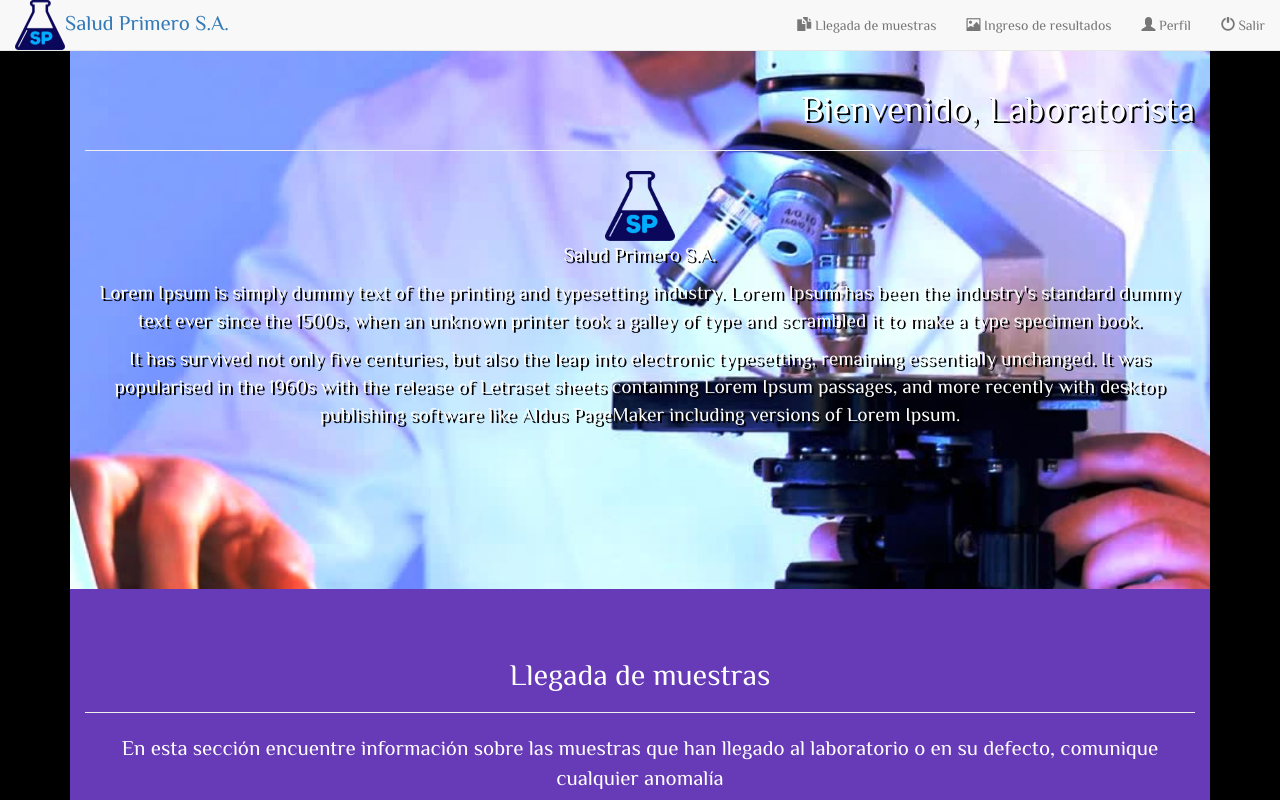
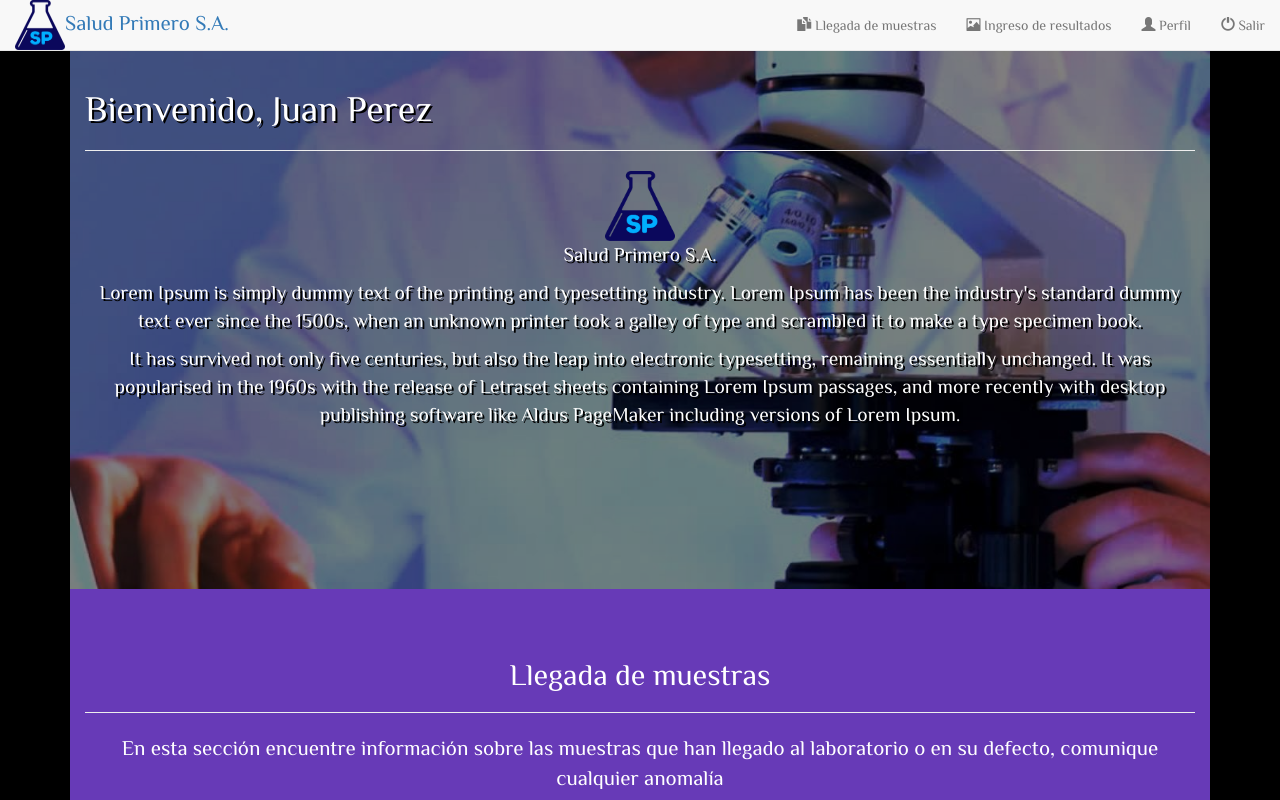
Before and after one commit to kfilella/SaludPrimero, a plain HTML site: page laboratorista.html in a window 1280 px wide. Shown: the top 800 px of the page. Drawn offline with nearby package versions, Linux system fonts and the light colour scheme.

Commit message:
Mostrar fondo en movil. Arreglado error doble cargado de centros medicos
-Problemas con algunos moviles no reproduciendo videos HTML5. Muestra
fondo estatico cuando width<768
-Callback de googlemaps llenaba otra vez la info de centros medicos

```diff
--- a/css/laboratorista.css
+++ b/css/laboratorista.css
@@ -12,9 +12,20 @@ body {
 #section2 {padding-top:50px;padding-bottom:50px;color: #fff; background-color: #673ab7;}
 #section3 {padding-top:50px;color: #fff; background-color: #ff9800;}
 
+#section1-bg {
+  background: url("../imagenes/lab/lab2.jpg") no-repeat center center;
+  background-size: cover;
+  position: absolute;
+  top:0%;
+  left:0%;
+  height:100%;
+  width:100%;
+  overflow: hidden;
+  z-index: -1;
+}
+
 #section1 {
-	background: url("../imagenes/lab/lab2.jpg") no-repeat center center;
-	background-size: cover;
+
 	font-size: 1.4em;
     overflow: hidden;
     position: relative;
@@ -24,7 +35,7 @@ body {
 }
 
 #section1 h1{
-	text-align: right;
+	text-align: left;
 }
 
 #section1 p {
--- a/css/pacienteStyles.css
+++ b/css/pacienteStyles.css
@@ -44,18 +44,24 @@ body {
 	text-shadow: 2px 2px #000000;
 }
 
-#video-container {
+#section1-bg {
   position: absolute;
-}
-
-#video-container {
   top:0%;
   left:0%;
   height:100%;
   width:100%;
   overflow: hidden;
 }
+@media (max-width: 767px) {
+  #section1-bg {
+    background: url("../imagenes/fondos/fondo4.jpg") no-repeat center center;
+    z-index: -1;
+  }
 
+  #section1-bg video {
+    display: none;
+  }
+}
 .panelCentroBody {
 	color: black;
 	font-size: 1.1em;
--- /dev/null
+++ b/datos/laboratorista.json
@@ -0,0 +1,12 @@
+{
+	"Usuario":"user",
+	"Nombres":"Juan",
+	"Apellidos":"Perez",
+	"Cedula":"0987654321",
+	"Email":"user@user.com",
+	"Direccion":"1075 Twin House Lane",
+	"Telefonos":[
+		"0993123456",
+		"042-654321"
+	]
+}
--- a/javascript/laboratorista.js
+++ b/javascript/laboratorista.js
@@ -1,7 +1,15 @@
 $(document).ready(function() {
 	llenarTablaMuestras();
+	cargarInfoLaboratorista();
 	anim();
 });
+
+function cargarInfoLaboratorista(){
+    $.getJSON("datos/laboratorista.json", function(data){
+        var laborat = data.Nombres+" "+data.Apellidos;
+        $('#laboratNombre').text(laborat);
+    });
+}
 
 
 function llenar_info(i) {
--- a/javascript/pacienteScript.js
+++ b/javascript/pacienteScript.js
@@ -219,12 +219,11 @@ function cargarInfoPaciente(){
 
 
 $( document ).ready(function(){
-
+    cargarInfoPaciente();
     // CARGAR INFORMACION DE CENTROS MEDICOS (PANELES Y MODALS)
-    cargarCentrosMedicos();
 
     // CARGAR INFORMACION DEL PACIENTE
-    cargarInfoPaciente();
+
 
     // GALERIA DE IMAGENES
     $('#carousel').flexslider({
--- a/laboratorista.html
+++ b/laboratorista.html
@@ -40,7 +40,11 @@
   <div class="container">
   	<!-- START section Bienvenido, Lab -->
   	<div id="section1" class="container-fluid" >
-      <h1>Bienvenido, Laboratorista</h1>
+
+      <div id="section1-bg">
+      </div>
+
+      <h1>Bienvenido, <span id="laboratNombre"></span></h1>
       <hr/>
       <img src="imagenes/logo.png" alt="salud primero" width="70" height="70">
       <p>Salud Primero S.A. </p>
--- a/paciente.html
+++ b/paciente.html
@@ -11,10 +11,11 @@
         <!-- CDN para los slides -->
   <link rel="stylesheet" type="text/css" href="https://cdnjs.cloudflare.com/ajax/libs/flexslider/2.6.1/flexslider.css">
   <script src="https://cdnjs.cloudflare.com/ajax/libs/flexslider/2.6.1/jquery.flexslider.js"></script>
-  <script src="https://maps.googleapis.com/maps/api/js?key=AIzaSyDYCisQqbURvsS1I1gh9ymhJ1AP-09BFos"
-    async defer></script>
   <script type="text/javascript" src="javascript/pacienteScript.js"></script>
   <link rel="stylesheet" type="text/css" href="css/pacienteStyles.css">
+  <script src="https://maps.googleapis.com/maps/api/js?key=AIzaSyDYCisQqbURvsS1I1gh9ymhJ1AP-09BFos&callback=cargarCentrosMedicos"
+    async defer></script>
+
 
 </head>
 
@@ -48,7 +49,7 @@
     <!--START section bienvenido-->
     <div id="section1" class="container-fluid" >
 
-      <div id="video-container">
+      <div id="section1-bg">
         <video autoplay muted loop class="fillWidth">
           <source src="videos/labtour.mp4" type="video/mp4"/>
         </video>
```
Also changed, not shown: imagenes/fondos/fondo4.jpg (added).
